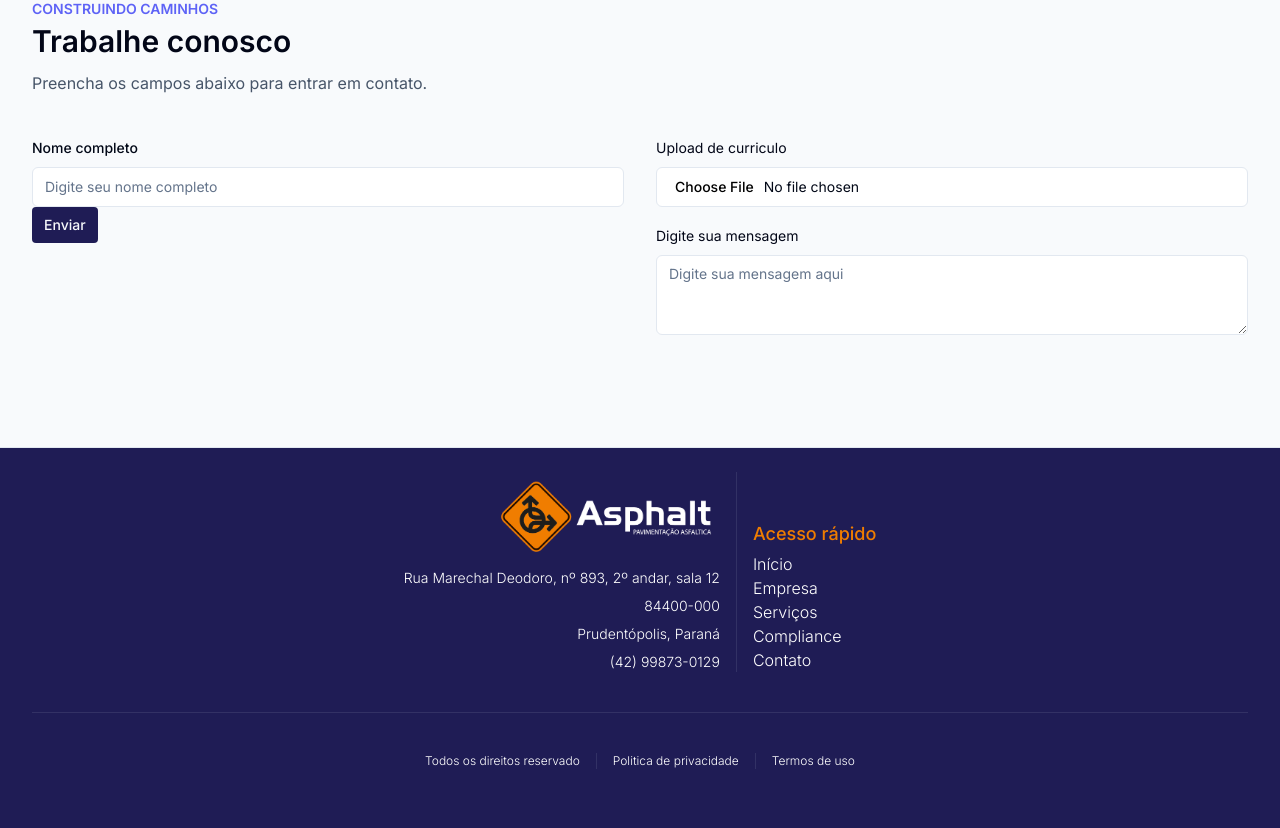
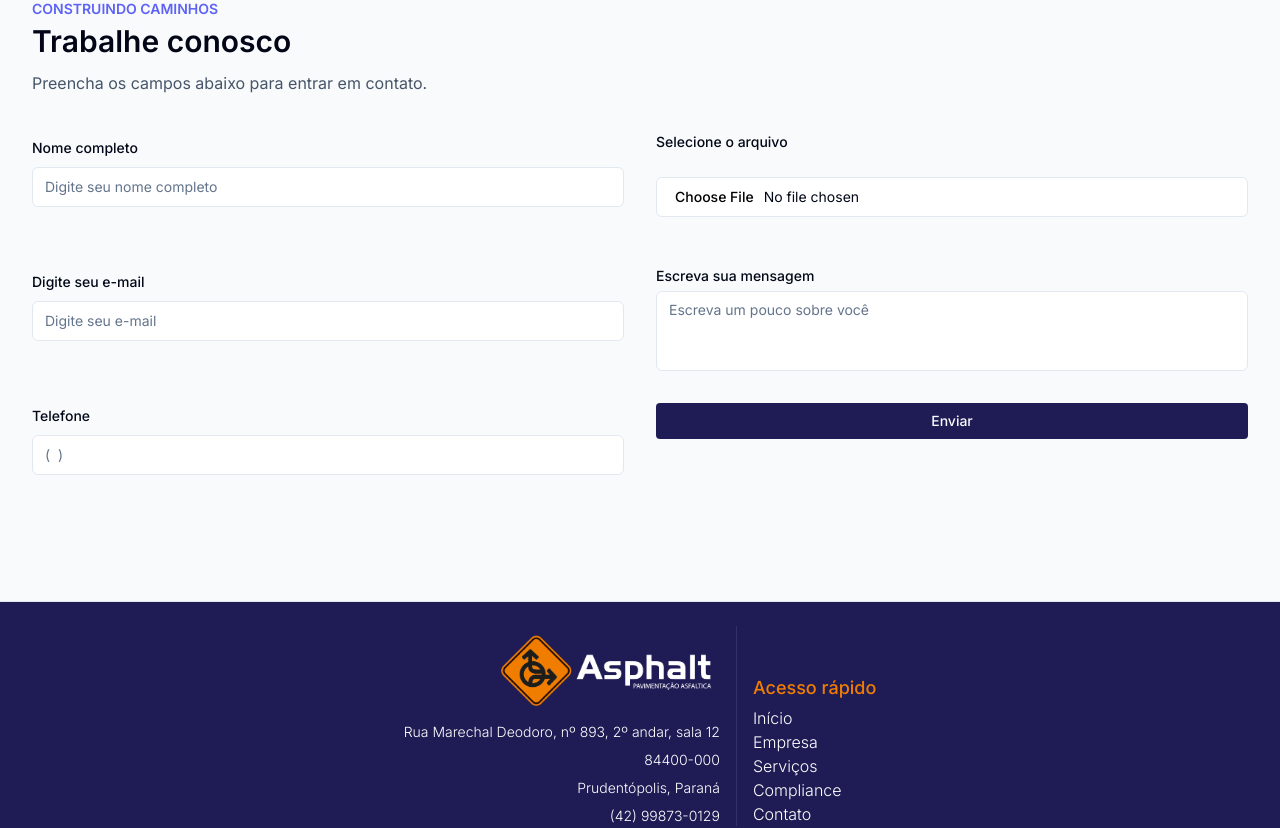
Before and after one commit to FernandoLorandi/asphalt, a React (Vite) app in the folder frontend/: page / in a window 1280 px wide. Shown: the part 4040-4868 px from the top of the page. Built offline with nearby package versions, Linux system fonts and the light colour scheme.

Commit message:
Ajustes na validação do formulario

```diff
--- a/frontend/src/pages/home.tsx
+++ b/frontend/src/pages/home.tsx
@@ -5,7 +5,6 @@ import Partners from "@/sections/partners/partners";
 import Servicos from "@/sections/services/servicos";
 import Stats from "@/sections/stats/stats";
 import Contact from "@/sections/contact/contact";
-import Footer from "@/sections/footer/footer";
 
 const Home = () => {
   return (
@@ -17,7 +16,6 @@ const Home = () => {
       <Compliance />
       <Blog />
       <Contact />
-      <Footer />
     </>
   );
 };
--- a/frontend/src/sections/contact/contact.tsx
+++ b/frontend/src/sections/contact/contact.tsx
@@ -3,7 +3,6 @@ import { zodResolver } from "@hookform/resolvers/zod";
 import { z } from "zod";
 
 import { Textarea } from "@/components/ui/textarea";
-import { Label } from "@/components/ui/label";
 import { Button } from "@/components/ui/button";
 import { MoveRight } from "lucide-react";
 import { Input } from "@/components/ui/input";
@@ -22,7 +21,10 @@ const phoneRegex = new RegExp(
 );
 
 const MAX_FILE_SIZE = 5 * 1024 * 1024;
-const ACCEPTED_FILES_TYPES = ["file.pdf", "file.docx", "file.dotx"];
+const ACCEPTED_FILES_TYPES = [
+  "application/pdf",
+  "application/vnd.openxmlformats-officedocument.wordprocessingml.document",
+];
 
 const formSchema = z.object({
   name: z
@@ -39,16 +41,18 @@ const formSchema = z.object({
         .map((word) => word[0].toLocaleUpperCase().concat(word.substring(1)))
         .join(" ");
     }),
-  mail: z
-    .string()
+  email: z
+    .string({ message: "O e-mail é obrigatório" })
     .min(1, { message: " O e-mail é obrigatório" })
     .email({ message: "Formato de e-mail inválido" })
     .toLowerCase(),
-  phone: z.string().regex(phoneRegex, {
+  phone: z.string({ message: "O telefone é obrigatório" }).regex(phoneRegex, {
     message: "Telefone inválido",
   }),
   file: z
-    .instanceof(FileList)
+    .instanceof(FileList, {
+      message: "O currículo é obrigatório",
+    })
     .refine((files) => !!files.item(0), "O curriculo é obrigatório")
     .refine(
       (files) => files.item(0)!.size <= MAX_FILE_SIZE,
@@ -60,6 +64,14 @@ const formSchema = z.object({
     )
     .transform((files) => {
       return files.item(0)!;
+    }),
+  bio: z
+    .string({ message: "Mensagem obrigatória" }) //
+    .min(10, {
+      message: "A mensagem precisa ter mais que 10 caracteres.",
+    })
+    .max(160, {
+      message: "A mensagem precisa ter menos que 160 caracteres.",
     }),
 });
 
@@ -75,6 +87,7 @@ const Contact = () => {
   return (
     <div className="w-full py-24 border-y border-slate-200 bg-slate-50">
       <div className="container flex flex-col space-y-10">
+        {/* titulo */}
         <div className="flex flex-col gap-1">
           <p className="text-brand-primary-600 font-semibold text-sm uppercase">
             Construindo caminhos
@@ -86,19 +99,23 @@ const Contact = () => {
             Preencha os campos abaixo para entrar em contato.
           </p>
         </div>
-        <div className="flex flex-col md:flex-col lg:flex-row xl:flex-row gap-8">
-          <div className="w-full space-y-4">
+        {/* form */}
+        <div className="flex spa">
+          <div className="w-full">
             <Form {...form}>
-              <form onSubmit={form.handleSubmit(onSubmit)}>
+              <form
+                onSubmit={form.handleSubmit(onSubmit)}
+                className="grid grid-flow-dense md:grid-cols-2 md:grid-rows-3 lg:grid-cols-12 xl:grid-cols-12 gap-8"
+              >
                 <FormField
                   control={form.control}
                   name="name"
                   render={({ field }) => (
-                    <FormItem>
+                    <FormItem className="col-span-1 md:col-span-6">
                       <FormLabel>Nome completo</FormLabel>
                       <FormControl>
                         <Input
-                          type="name"
+                          type="text"
                           placeholder="Digite seu nome completo"
                           {...field}
                         />
@@ -107,43 +124,84 @@ const Contact = () => {
                     </FormItem>
                   )}
                 />
+                <FormField
+                  control={form.control}
+                  name="file"
+                  render={({ field }) => (
+                    <FormItem className="grid md:col-span-6">
+                      <FormLabel htmlFor="file">Selecione o arquivo</FormLabel>
+                      <FormControl>
+                        <Input
+                          id="file"
+                          type="file"
+                          placeholder="File"
+                          onChange={(e) => field.onChange(e.target.files)}
+                          onBlur={field.onBlur}
+                          ref={field.ref}
+                        />
+                      </FormControl>
+                      <FormMessage />
+                    </FormItem>
+                  )}
+                />
+                <FormField
+                  control={form.control}
+                  name="email"
+                  render={({ field }) => (
+                    <FormItem className="col-span-1 md:col-span-6">
+                      <FormLabel>Digite seu e-mail</FormLabel>
+                      <FormControl>
+                        <Input
+                          type="text"
+                          placeholder="Digite seu e-mail"
+                          {...field}
+                        />
+                      </FormControl>
+                      <FormMessage />
+                    </FormItem>
+                  )}
+                />
+                <FormField
+                  control={form.control}
+                  name="bio"
+                  render={({ field }) => (
+                    <FormItem className="grid md:col-span-6 h-auto">
+                      <FormLabel htmlFor="file">Escreva sua mensagem</FormLabel>
+                      <FormControl>
+                        <Textarea
+                          placeholder="Escreva um pouco sobre você"
+                          className="resize-none"
+                          {...field}
+                        />
+                      </FormControl>
+                      <FormMessage />
+                    </FormItem>
+                  )}
+                />
+                <FormField
+                  control={form.control}
+                  name="phone"
+                  render={({ field }) => (
+                    <FormItem className="col-span-1 md:col-span-6">
+                      <FormLabel>Telefone</FormLabel>
+                      <FormControl>
+                        <Input type="text" placeholder="(  )" {...field} />
+                      </FormControl>
+                      <FormMessage />
+                    </FormItem>
+                  )}
+                />
+
                 <Button
                   type="submit"
                   size="sm"
-                  className=" w-full md:w-full lg:w-auto xl:w-auto
+                  className="grid md:col-span-6
                  gap-2 rounded-sm bg-brand-primary-950 hover:bg-brand-primary-900"
                 >
                   Enviar
                 </Button>
               </form>
             </Form>
-          </div>
-
-          {/* Primeira etapa do cadastro */}
-
-          <div className="w-full flex flex-col justify-between space-y-4">
-            <div className="h-auto space-y-4">
-              <div>
-                <Label
-                  htmlFor="arquivo"
-                  className="text-slate-950 font-normal mb-4"
-                >
-                  Upload de curriculo
-                </Label>
-                <Input id="arquivo" type="file" className="mt-2" />
-              </div>
-              <div>
-                <Label className="text-slate-950 font-normal mb-4">
-                  Digite sua mensagem
-                </Label>
-                <Textarea
-                  placeholder="Digite sua mensagem aqui"
-                  className="mt-2"
-                />
-              </div>
-            </div>
-
-            <span></span>
           </div>
         </div>
       </div>
```
